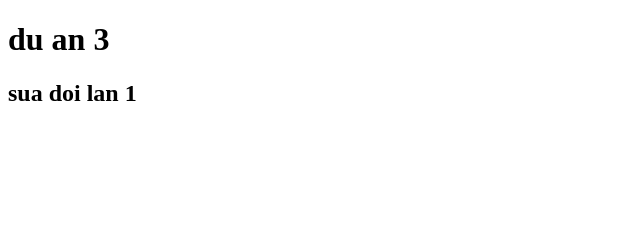
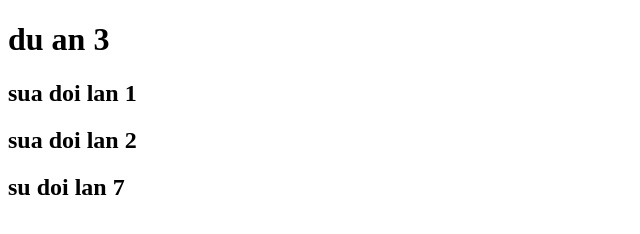
Before and after one commit to Huuduc200/duan3, a plain HTML site: page index.html in a window 1280 px wide. Shown: the whole page, without its empty margins (0-640 px from the left). Drawn offline with Linux system fonts and the light colour scheme.

Commit message:
test commit lan 3

```diff
--- a/index.html
+++ b/index.html
@@ -8,5 +8,7 @@
   <body>
     <h1>du an 3</h1>
     <h2>sua doi lan 1</h2>
+    <h2>sua doi lan 2</h2>
+    <h2>su doi lan 7</h2>
   </body>
 </html>
```
